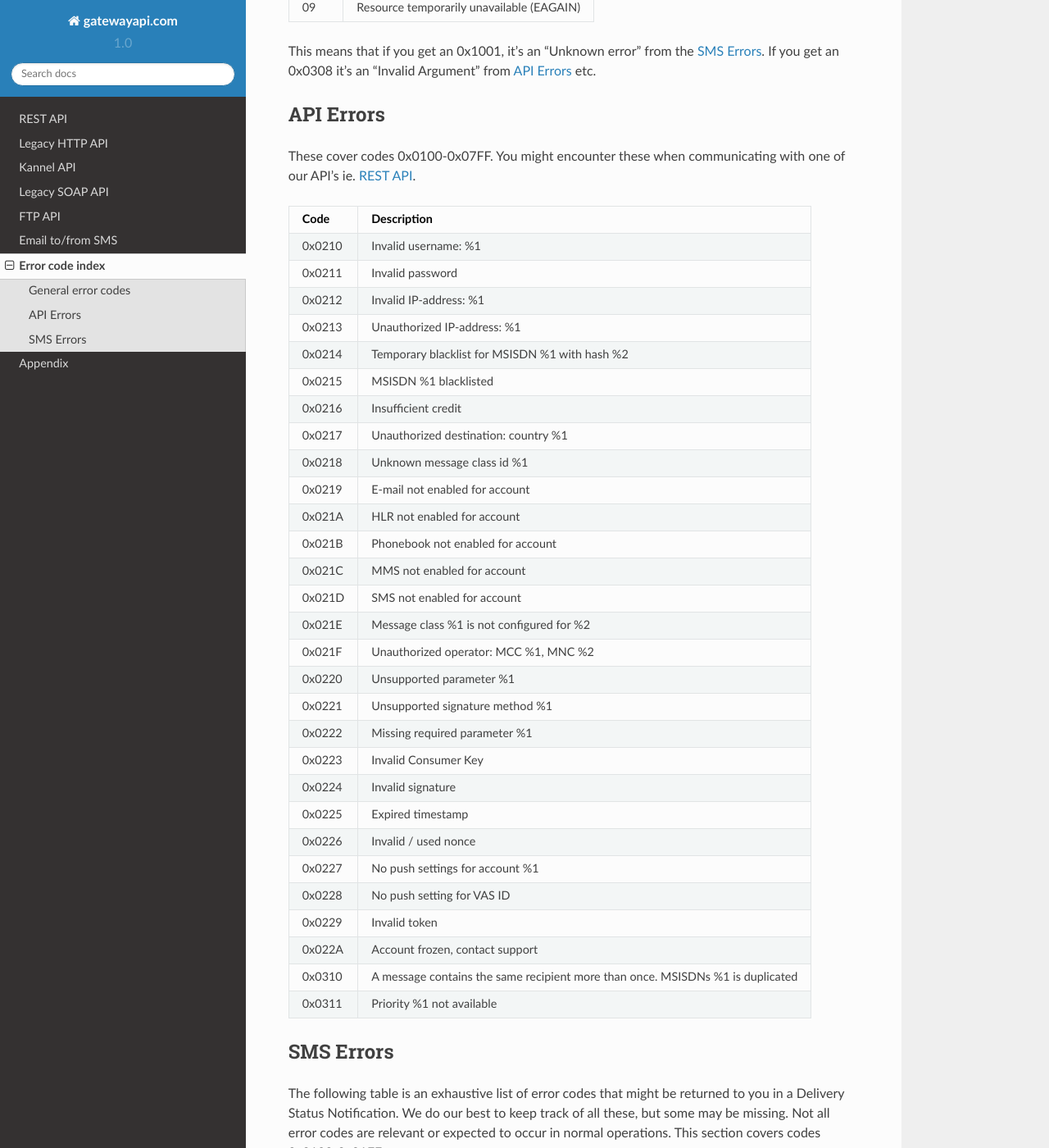
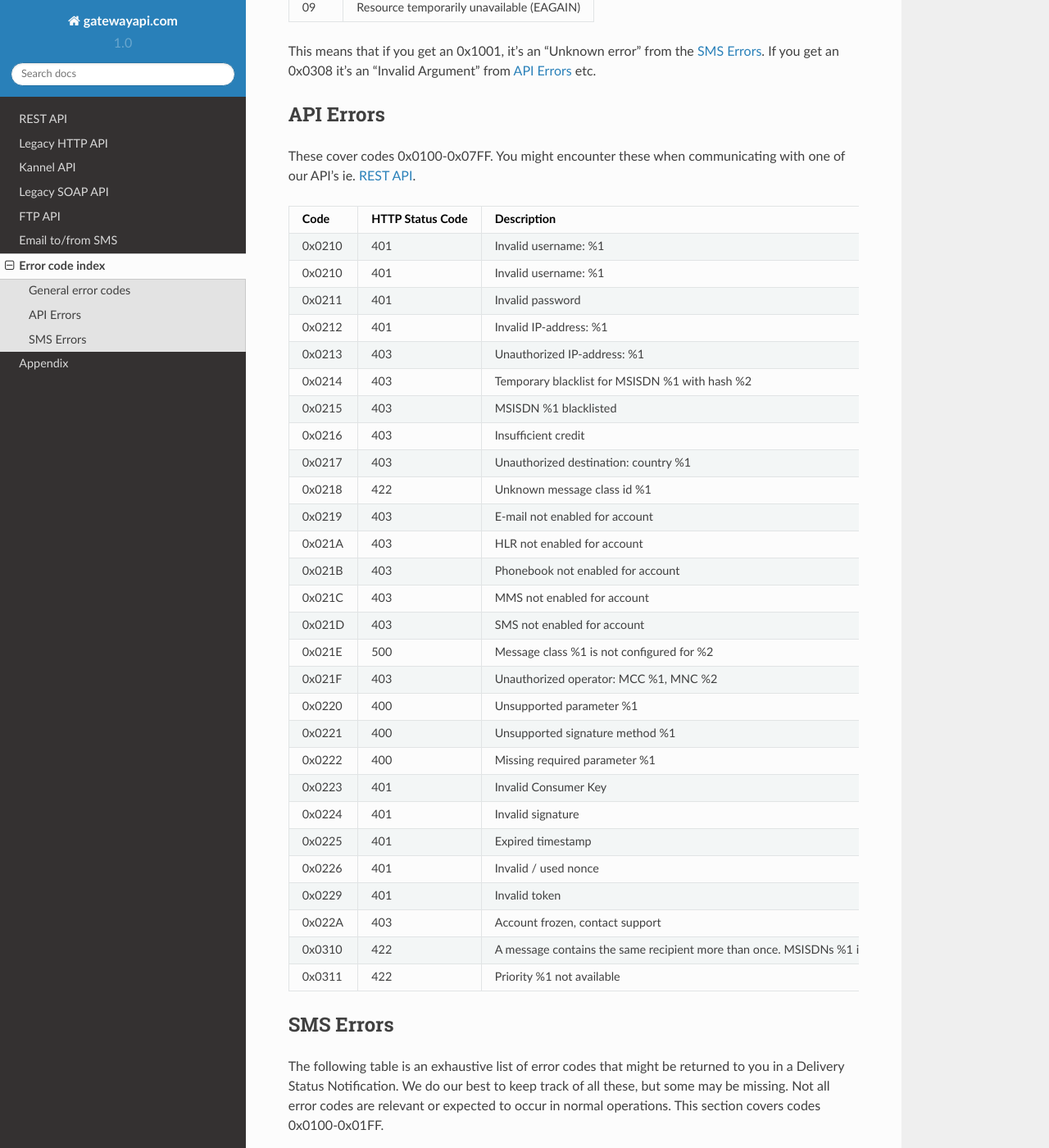
Before and after one commit to onlinecity/gatewayapi-docs, a Sphinx documentation site: the page built from docs/errors.rst, in a window 1280 px wide and 1400 px high, scrolled down 865 px. Shown: the whole window at 82% size. Built offline with Sphinx 7.4.7 and the Read the Docs theme 2.0.0, drawn with Linux system fonts in a browser that asks for light colours.

Commit message:
Update error codes

```diff
--- a/docs/errors.rst
+++ b/docs/errors.rst
@@ -44,39 +44,38 @@
 These cover codes 0x0100-0x07FF. You might encounter these when
 communicating with one of our API's ie. :ref:`rest`.
 
-======  =======================
- Code   Description
-======  =======================
-0x0210  Invalid username: %1
-0x0211  Invalid password
-0x0212  Invalid IP-address: %1
-0x0213  Unauthorized IP-address: %1
-0x0214  Temporary blacklist for MSISDN %1 with hash %2
-0x0215  MSISDN %1 blacklisted
-0x0216  Insufficient credit
-0x0217  Unauthorized destination: country %1
-0x0218  Unknown message class id %1
-0x0219  E-mail not enabled for account
-0x021A  HLR not enabled for account
-0x021B  Phonebook not enabled for account
-0x021C  MMS not enabled for account
-0x021D  SMS not enabled for account
-0x021E  Message class %1 is not configured for %2
-0x021F  Unauthorized operator: MCC %1, MNC %2
-0x0220  Unsupported parameter %1
-0x0221  Unsupported signature method %1
-0x0222  Missing required parameter %1
-0x0223  Invalid Consumer Key
-0x0224  Invalid signature
-0x0225  Expired timestamp
-0x0226  Invalid / used nonce
-0x0227  No push settings for account %1
-0x0228  No push setting for VAS ID
-0x0229  Invalid token
-0x022A  Account frozen, contact support
-0x0310  A message contains the same recipient more than once. MSISDNs %1 is duplicated
-0x0311  Priority %1 not available
-======  =======================
+======  ================ ========================
+ Code   HTTP Status Code Description
+======  ================ ========================
+0x0210  401              Invalid username: %1
+0x0210  401              Invalid username: %1
+0x0211  401              Invalid password
+0x0212  401              Invalid IP-address: %1
+0x0213  403              Unauthorized IP-address: %1
+0x0214  403              Temporary blacklist for MSISDN %1 with hash %2
+0x0215  403              MSISDN %1 blacklisted
+0x0216  403              Insufficient credit
+0x0217  403              Unauthorized destination: country %1
+0x0218  422              Unknown message class id %1
+0x0219  403              E-mail not enabled for account
+0x021A  403              HLR not enabled for account
+0x021B  403              Phonebook not enabled for account
+0x021C  403              MMS not enabled for account
+0x021D  403              SMS not enabled for account
+0x021E  500              Message class %1 is not configured for %2
+0x021F  403              Unauthorized operator: MCC %1, MNC %2
+0x0220  400              Unsupported parameter %1
+0x0221  400              Unsupported signature method %1
+0x0222  400              Missing required parameter %1
+0x0223  401              Invalid Consumer Key
+0x0224  401              Invalid signature
+0x0225  401              Expired timestamp
+0x0226  401              Invalid / used nonce
+0x0229  401              Invalid token
+0x022A  403              Account frozen, contact support
+0x0310  422              A message contains the same recipient more than once. MSISDNs %1 is duplicated
+0x0311  422              Priority %1 not available
+======  ================ ========================
 
 .. _smserror:
 
```
